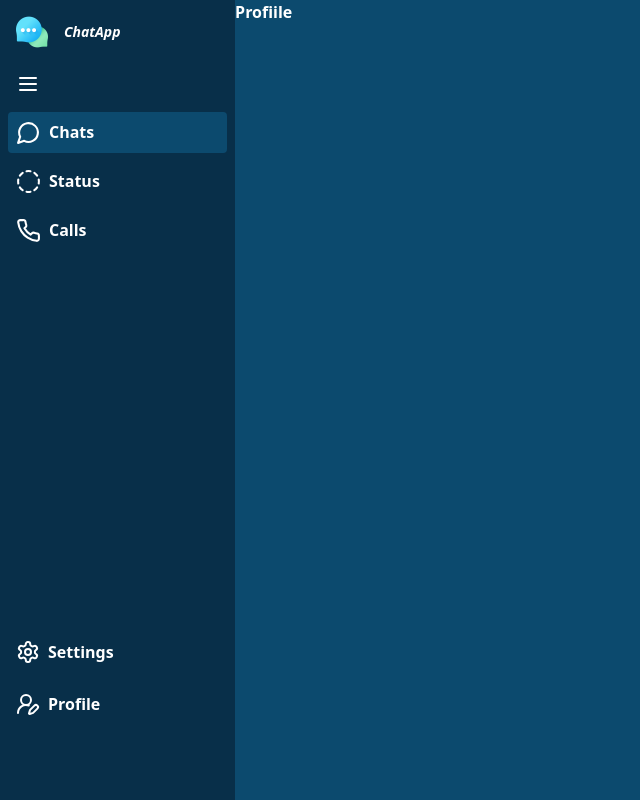
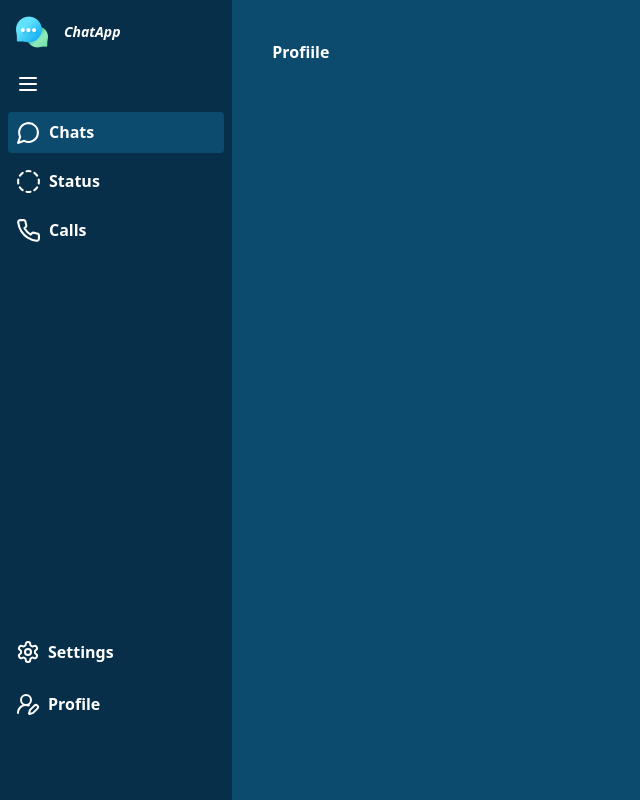
Before and after one commit to littlegod20/A-real-time-chat-app, a React (Vite) app: page /profile in a window 1280 px wide. Shown: the whole page, without its empty margins (0-640 px from the left). Built offline with nearby package versions, Linux system fonts and the light colour scheme.

Commit message:
given padding to the outlet of the dashboard layout

```diff
--- a/src/pages/layouts/DashboardLayout.tsx
+++ b/src/pages/layouts/DashboardLayout.tsx
@@ -6,7 +6,7 @@ const DashboardLayout = () => {
   return (
     <main className="flex bg-sky-900 text-white font-semibold">
       <Dashboard/>
-      <section className="container">
+      <section className="container p-10 ">
         <Outlet/>
       </section>
     </main>
```
